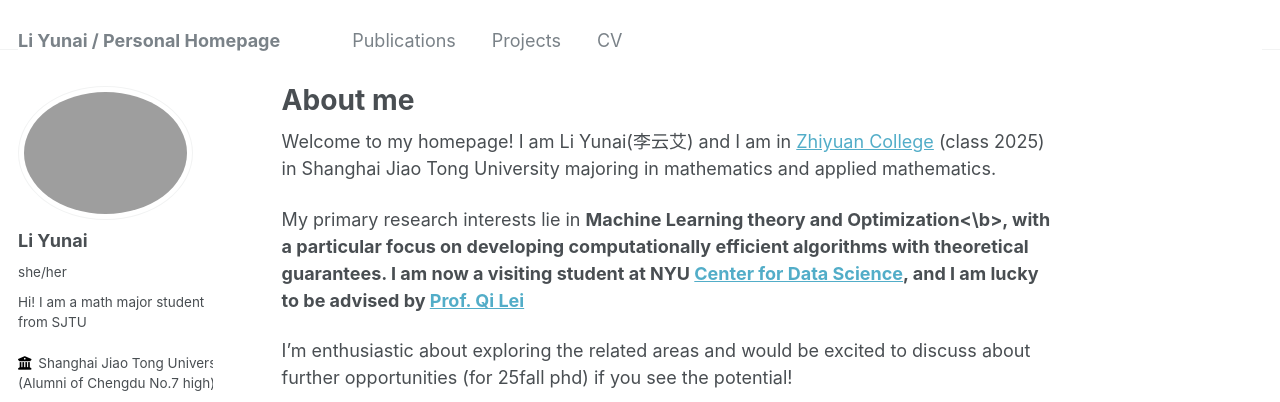
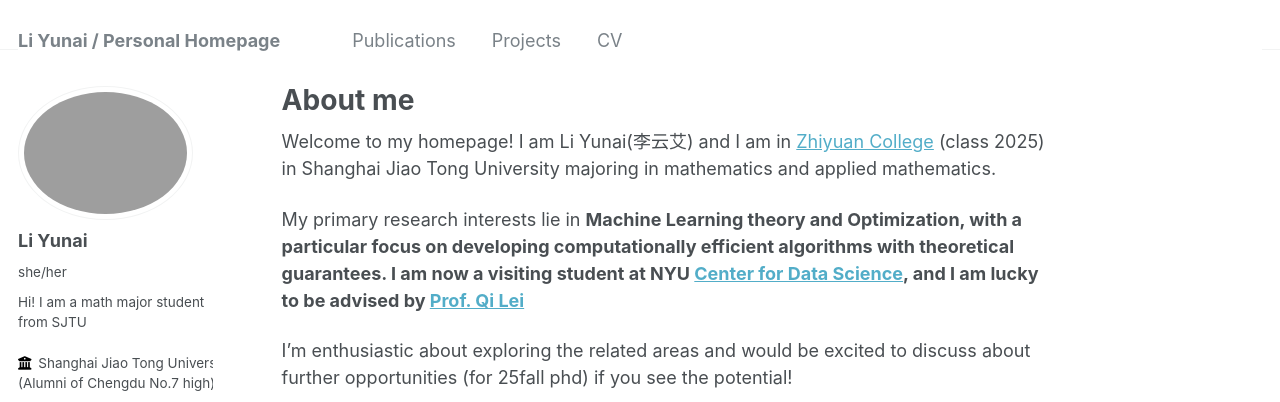
Before and after one commit to Li-Yunai/Li-Yunai.github.io, a Jekyll site: the page built from _pages/about.md, in a window 1280 px wide. Shown: the top 402 px of the page. Built offline with Jekyll 4.4.1, drawn with Linux system fonts in a browser that asks for light colours.

```diff
--- a/_pages/about.md
+++ b/_pages/about.md
@@ -8,7 +8,7 @@ redirect_from:
 ---
 Welcome to my homepage! I am Li Yunai(李云艾) and I am in [Zhiyuan College](https://en.zhiyuan.sjtu.edu.cn/en/about/overview) (class 2025) in Shanghai Jiao Tong University majoring in mathematics and applied mathematics.
 
-My primary research interests lie in <b>Machine Learning theory and Optimization<\b>, with a particular focus
+My primary research interests lie in <b>Machine Learning theory and Optimization<b>, with a particular focus
 on developing computationally efficient algorithms with theoretical guarantees. I am now a visiting student at NYU [Center for Data Science](https://cds.nyu.edu/), and I am lucky to be advised by [Prof. Qi Lei](https://cecilialeiqi.github.io/)
 
 I’m enthusiastic about exploring the related areas and would be excited to discuss about further
```
